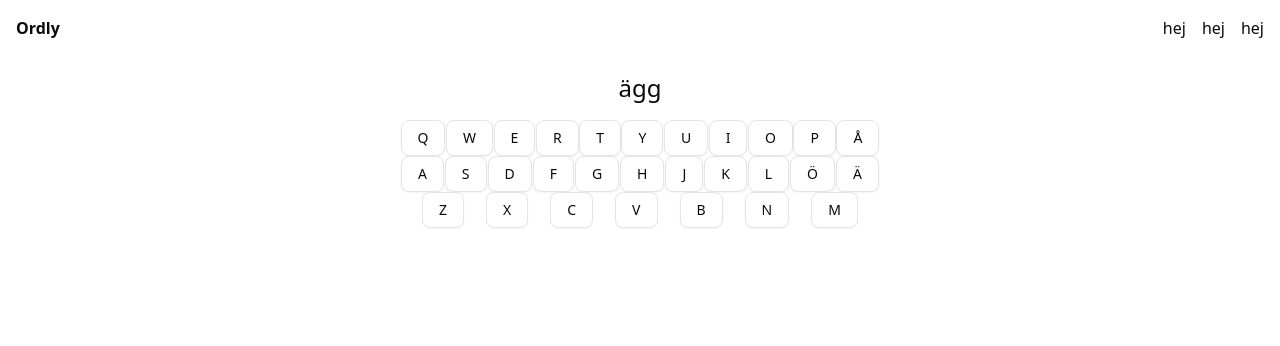
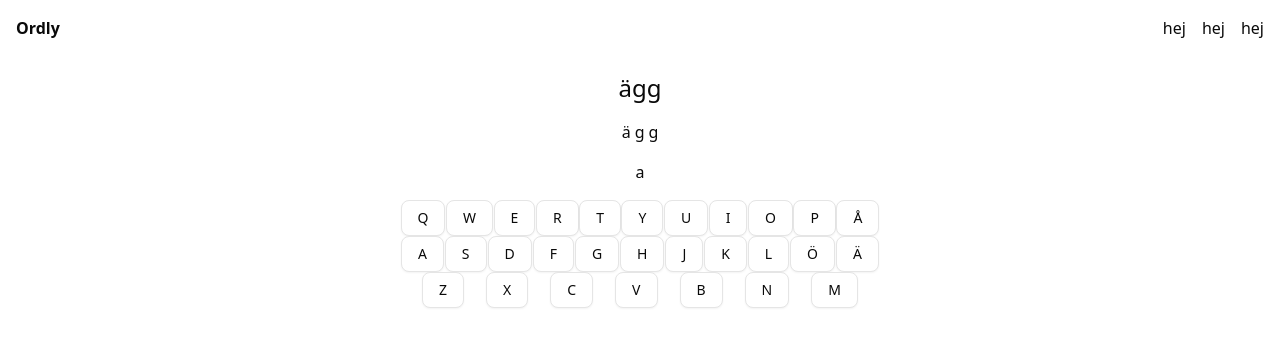
Before and after one commit to jonte265/guess-word, a Next.js app: page / in a window 1280 px wide. Both pictures are taken after a click on the button "Start". Shown: the top 346 px of the page. Built offline with nearby package versions, Linux system fonts and the light colour scheme.

Commit message:
add letterboxes

```diff
--- a/components/ui/custom/GameArea.tsx
+++ b/components/ui/custom/GameArea.tsx
@@ -6,6 +6,7 @@ import alphabet from '@/app/data/alphabet.json';
 import alphabetKeyboard from '@/app/data/alphabetKeyboard.json';
 import useWordStore from '@/app/store/store';
 import { useEffect } from 'react';
+import LetterBox from './LetterBox';
 
 type GameAreaType = {
   alp: string;
@@ -20,6 +21,12 @@ function GameArea() {
         <>
           {/* Question area */}
           <h1 className='text-2xl'>{wordStore.chosenWord}</h1>
+          <div className='flex flex-wrap justify-center items-center gap-1'>
+            {wordStore.chosenWord.split('').map((letr, index) => {
+              return <LetterBox key={index} letter={letr} />;
+            })}
+          </div>
+          <LetterBox letter='a' />
           {/* Keyboard */}
           <div className='flex flex-wrap justify-evenly items-center w-120'>
             {alphabetKeyboard.map((alp: string, index: number) => {
--- /dev/null
+++ b/components/ui/custom/LetterBox.tsx
@@ -0,0 +1,13 @@
+type LetterBoxType = {
+  letter: string;
+};
+
+function LetterBox({ letter }: LetterBoxType) {
+  return (
+    <>
+      <p>{letter}</p>
+    </>
+  );
+}
+
+export default LetterBox;
```
